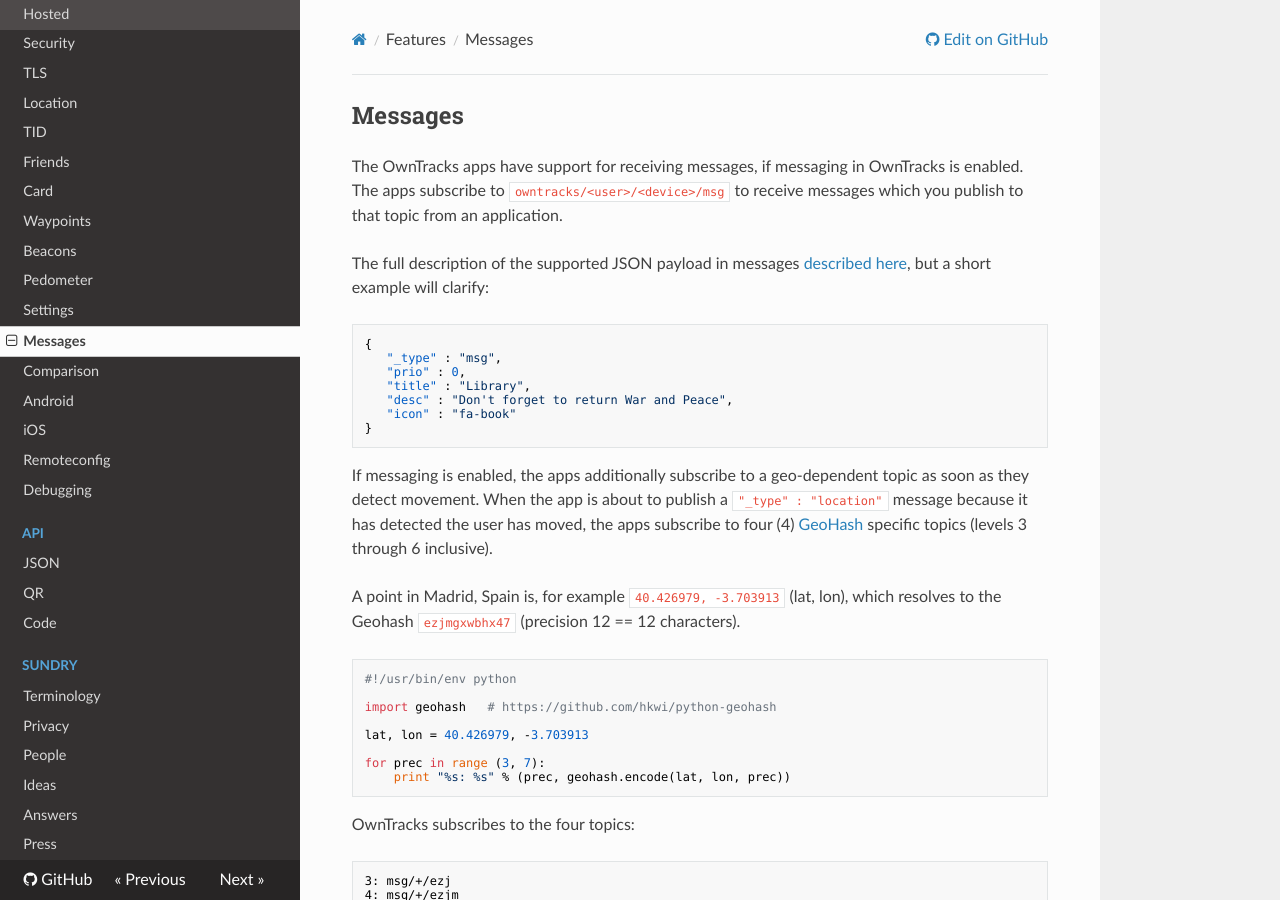
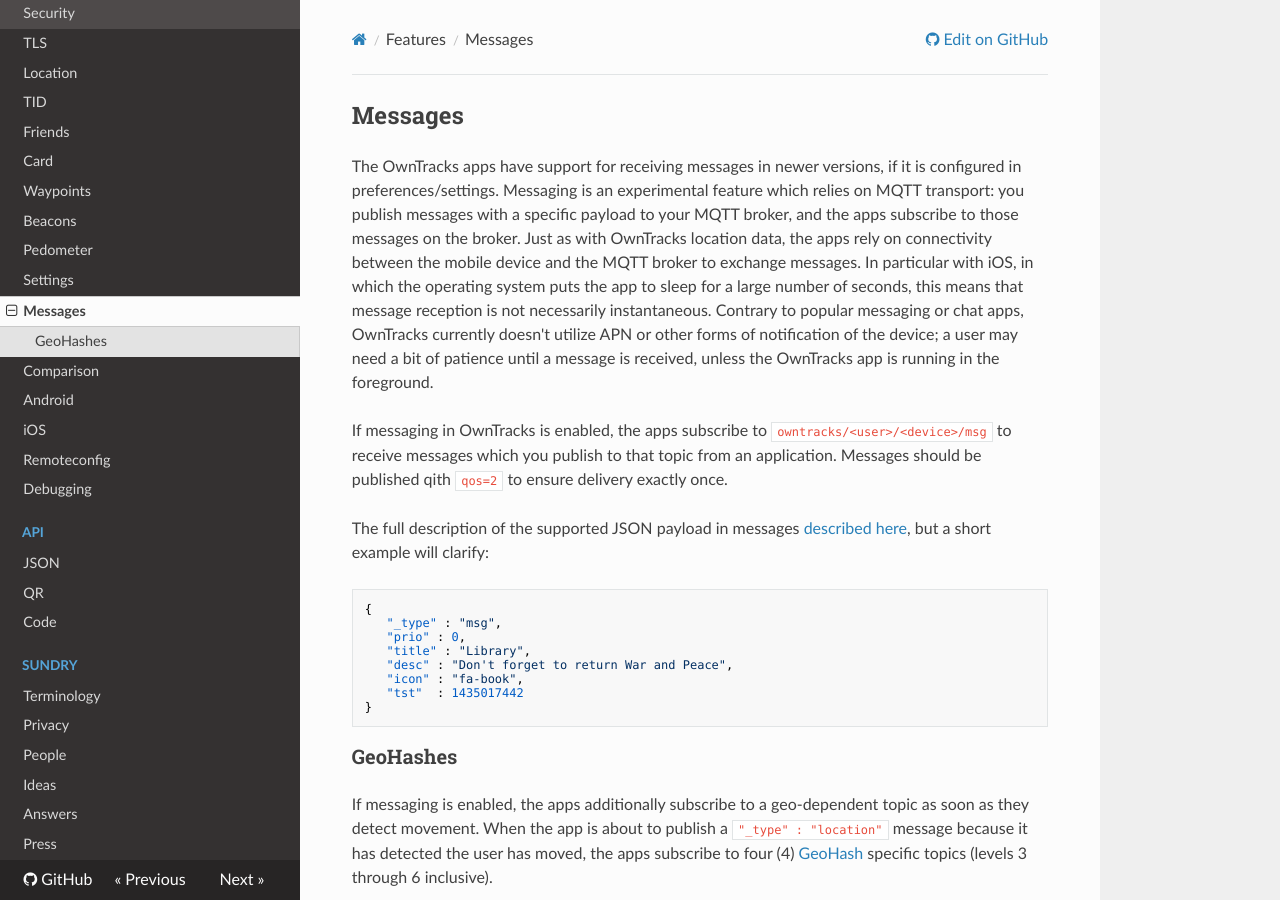
Before and after one commit to owntracks/booklet, an MkDocs documentation site: the page built from docs/features/msg.md, in a window 1280 px wide and 900 px high. Built offline with MkDocs 1.6.1, drawn with Linux system fonts in a browser that asks for light colours; nearby versions of some CDN libraries; old or Windows-style settings are respelled for this version of MkDocs.

Commit message:
add blurb about how messaging works

````diff
--- a/docs/features/msg.md
+++ b/docs/features/msg.md
@@ -1,6 +1,8 @@
 ## Messages
 
-The OwnTracks apps have support for receiving messages, if messaging in OwnTracks is enabled. The apps subscribe to `owntracks/<user>/<device>/msg` to receive messages which you publish to that topic from an application.
+The OwnTracks apps have support for receiving messages in newer versions, if it is configured in preferences/settings. Messaging is an experimental feature which relies on MQTT transport: you publish messages with a specific payload to your MQTT broker, and the apps subscribe to those messages on the broker. Just as with OwnTracks location data, the apps rely on connectivity between the mobile device and the MQTT broker to exchange messages. In particular with iOS, in which the operating system puts the app to sleep for a large number of seconds, this means that message reception is not necessarily instantaneous. Contrary to popular messaging or chat apps, OwnTracks currently doesn't utilize APN or other forms of notification of the device; a user may need a bit of patience until a message is received, unless the OwnTracks app is running in the foreground.
+
+If messaging in OwnTracks is enabled, the apps subscribe to `owntracks/<user>/<device>/msg` to receive messages which you publish to that topic from an application. Messages should be published qith `qos=2` to ensure delivery exactly once.
 
 The full description of the supported JSON payload in messages [described here](../tech/json.md), but a short example will clarify:
 
@@ -10,9 +12,12 @@ The full description of the supported JSON payload in messages [described here](
    "prio" : 0,
    "title" : "Library",
    "desc" : "Don't forget to return War and Peace",
-   "icon" : "fa-book"
+   "icon" : "fa-book",
+   "tst"  : 1435017442
 }
 ```
+
+### GeoHashes
 
 If messaging is enabled, the apps additionally subscribe to a geo-dependent topic as soon as they detect movement. When the app is about to publish a `"_type" : "location"` message because it has detected the user has moved, the apps subscribe to four (4) [GeoHash](https://en.wikipedia.org/wiki/Geohash) specific topics (levels 3 through 6 inclusive).
 
````
